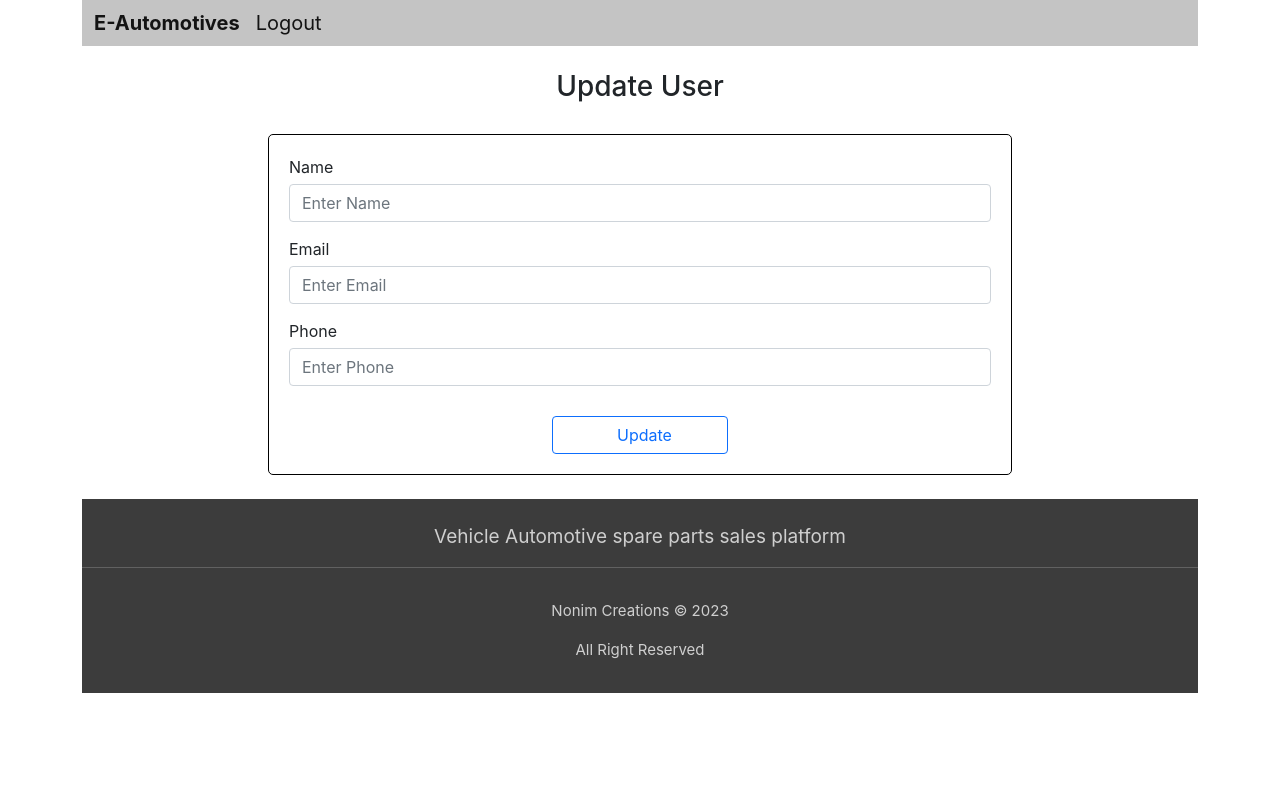
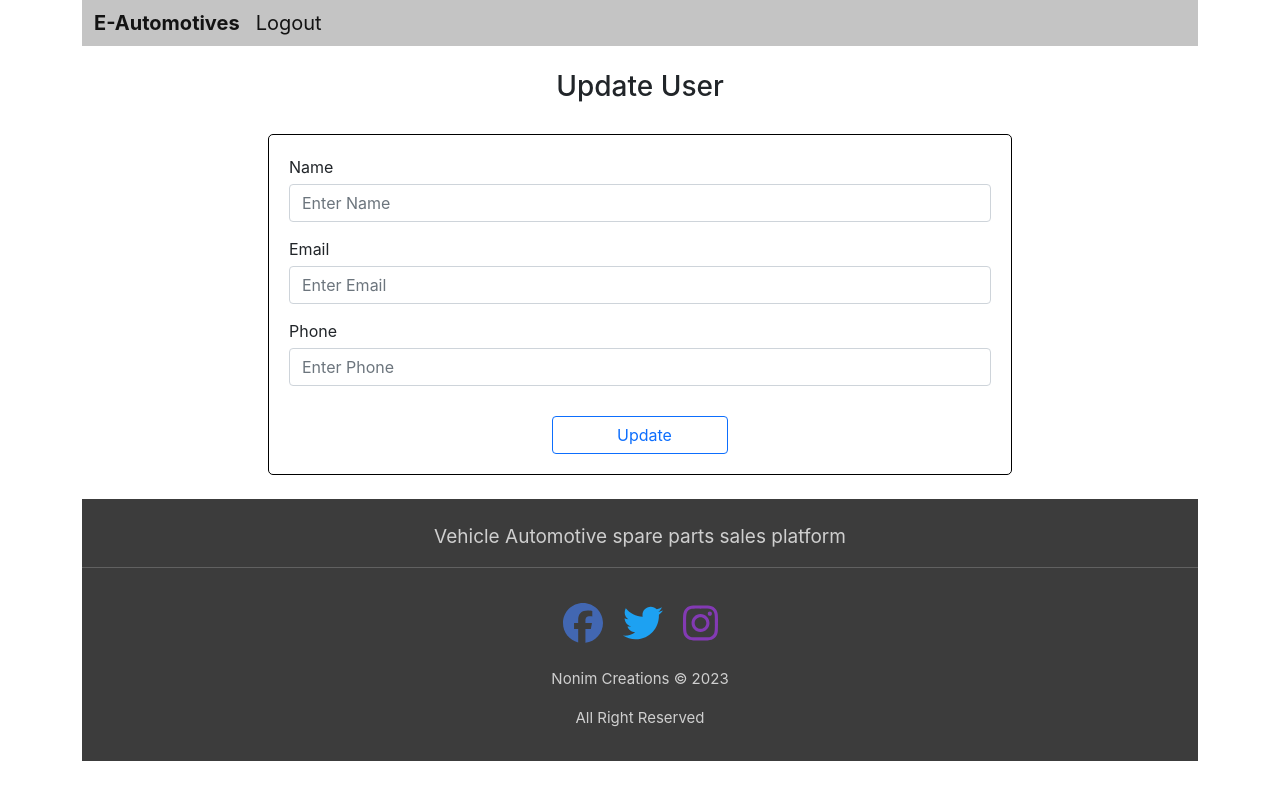
Before and after one commit to NonimUdara/E-Automotive-Web, a React (Create React App) app: page /edit/1 in a window 1280 px wide. Built offline with nearby package versions, Linux system fonts and the light colour scheme; no server answers.

Commit message:
Modify all pages footer

```diff
--- a/src/components/EditPost.js
+++ b/src/components/EditPost.js
@@ -2,6 +2,9 @@ import React, { Component } from 'react';
 import axios from 'axios';
 import { useParams } from 'react-router-dom';
 import { MDBContainer, MDBRow, MDBFooter } from "mdbreact";
+
+import { FontAwesomeIcon } from '@fortawesome/react-fontawesome';
+import { faFacebook, faTwitter, faInstagram } from '@fortawesome/free-brands-svg-icons';
 
 function withParams(Component) {
   return (props) => <Component {...props} params={useParams()} />;
@@ -97,8 +100,8 @@ class EditPost extends Component {
         </nav>
 
         <div className="col-md-8 mt-4 mx-auto">
-          <center><h3 style={{marginBottom: '30px'}}>Update User</h3></center>
-          <form className="needs-validation" noValidate style={{border:'1px solid black', borderRadius: '5px', padding: '20px'}}>
+          <center><h3 style={{ marginBottom: '30px' }}>Update User</h3></center>
+          <form className="needs-validation" noValidate style={{ border: '1px solid black', borderRadius: '5px', padding: '20px' }}>
 
             <div className="form-group" style={{ marginBottom: '15px' }}>
               <label style={{ marginBottom: '5px' }}>Name</label>
@@ -148,6 +151,11 @@ class EditPost extends Component {
             </MDBRow>
           </MDBContainer>
           <div className="footer-copyright text-center py-3">
+            <h1 style={{ marginBottom: "20px", textAlign: "center", alignItems: "center" }}>
+              <a href=" " role="button" style={{ padding: "10px", color: "#4267B2" }}><FontAwesomeIcon icon={faFacebook} /></a>
+              <a href=" " role="button" style={{ padding: "10px", color: "#1DA1F2" }}><FontAwesomeIcon icon={faTwitter} /></a>
+              <a href=" " role="button" style={{ padding: "10px", color: "#833AB4" }}><FontAwesomeIcon icon={faInstagram} /></a>
+            </h1>
             <MDBContainer fluid>
               <p style={{ fontWeight: 'regular', color: '#CFCFCF', fontSize: '15px' }}>Nonim Creations © 2023</p>
               <p style={{ fontWeight: 'regular', color: '#CFCFCF', fontSize: '15px' }}>All Right Reserved</p>
--- a/src/components/MemberDetails.js
+++ b/src/components/MemberDetails.js
@@ -1,6 +1,9 @@
 import React, { Component } from 'react';
 import axios from 'axios';
 import { MDBContainer, MDBRow, MDBFooter } from "mdbreact";
+
+import { FontAwesomeIcon } from '@fortawesome/react-fontawesome';
+import { faFacebook, faTwitter, faInstagram } from '@fortawesome/free-brands-svg-icons';
 
 export default class Home extends Component {
   constructor(props) {
@@ -144,6 +147,11 @@ export default class Home extends Component {
             </MDBRow>
           </MDBContainer>
           <div className="footer-copyright text-center py-3">
+            <h1 style={{ marginBottom: "20px", textAlign: "center", alignItems: "center" }}>
+              <a href=" " role="button" style={{ padding: "10px", color: "#4267B2" }}><FontAwesomeIcon icon={faFacebook} /></a>
+              <a href=" " role="button" style={{ padding: "10px", color: "#1DA1F2" }}><FontAwesomeIcon icon={faTwitter} /></a>
+              <a href=" " role="button" style={{ padding: "10px", color: "#833AB4" }}><FontAwesomeIcon icon={faInstagram} /></a>
+            </h1>
             <MDBContainer fluid>
               <p style={{ fontWeight: 'regular', color: '#CFCFCF', fontSize: '15px' }}>Nonim Creations © 2023</p>
               <p style={{ fontWeight: 'regular', color: '#CFCFCF', fontSize: '15px' }}>All Right Reserved</p>
--- a/src/components/UniqueDetail.js
+++ b/src/components/UniqueDetail.js
@@ -2,6 +2,9 @@ import React, { Component } from "react";
 import axios from "axios";
 import { useParams } from "react-router-dom";
 import { MDBContainer, MDBRow, MDBFooter } from "mdbreact";
+
+import { FontAwesomeIcon } from '@fortawesome/react-fontawesome';
+import { faFacebook, faTwitter, faInstagram } from '@fortawesome/free-brands-svg-icons';
 
 function withParams(Component) {
   return (props) => <Component {...props} params={useParams()} />;
@@ -57,7 +60,7 @@ class PostDetails extends Component {
           </div>
         </nav>
 
-        <center style={{ marginBottom: '30px' ,marginTop: '30px' }}><h4>Unique User Detail</h4></center>
+        <center style={{ marginBottom: '30px', marginTop: '30px' }}><h4>Unique User Detail</h4></center>
         <h4>{name}</h4>
         <hr />
 
@@ -77,12 +80,18 @@ class PostDetails extends Component {
             </MDBRow>
           </MDBContainer>
           <div className="footer-copyright text-center py-3">
+            <h1 style={{ marginBottom: "20px", textAlign: "center", alignItems: "center" }}>
+              <a href=" " role="button" style={{ padding: "10px", color: "#4267B2" }}><FontAwesomeIcon icon={faFacebook} /></a>
+              <a href=" " role="button" style={{ padding: "10px", color: "#1DA1F2" }}><FontAwesomeIcon icon={faTwitter} /></a>
+              <a href=" " role="button" style={{ padding: "10px", color: "#833AB4" }}><FontAwesomeIcon icon={faInstagram} /></a>
+            </h1>
             <MDBContainer fluid>
               <p style={{ fontWeight: 'regular', color: '#CFCFCF', fontSize: '15px' }}>Nonim Creations © 2023</p>
               <p style={{ fontWeight: 'regular', color: '#CFCFCF', fontSize: '15px' }}>All Right Reserved</p>
             </MDBContainer>
           </div>
         </MDBFooter>
+
       </div>
     );
   }
--- a/src/components/home.js
+++ b/src/components/home.js
@@ -1,5 +1,8 @@
 import React, { Component } from 'react';
 import { MDBContainer, MDBRow, MDBFooter } from "mdbreact";
+
+import { FontAwesomeIcon } from '@fortawesome/react-fontawesome';
+import { faFacebook, faTwitter, faInstagram } from '@fortawesome/free-brands-svg-icons';
 
 export default class GymHome extends Component {
   render() {
@@ -35,7 +38,7 @@ export default class GymHome extends Component {
             </div>
             <div className="col-6" style={{ alignItems: 'center', textAlign: 'center' }}>
               <p>Parts Management</p>
-              <a className="btn btn-outline-primary w-25" href=" "  role="button">Parts</a>
+              <a className="btn btn-outline-primary w-25" href=" " role="button">Parts</a>
             </div>
             <hr style={{ marginTop: '30px', marginBottom: '30px' }}></hr>
 
@@ -46,7 +49,7 @@ export default class GymHome extends Component {
             </div>
             <div className="col-4" style={{ alignItems: 'center', textAlign: 'center' }}>
               <p>Add Location</p>
-              <a className="btn btn-outline-success w-25" href=" "  role="button">Add</a>
+              <a className="btn btn-outline-success w-25" href=" " role="button">Add</a>
             </div>
             <div className="col-4" style={{ alignItems: 'center', textAlign: 'center' }}>
               <p>Manage Location</p>
@@ -70,6 +73,7 @@ export default class GymHome extends Component {
 
           </div>
         </div>
+
         <MDBFooter style={{ backgroundColor: '#3C3C3C' }} className="font-small pt-4 mt-4">
           <MDBContainer fluid className="text-center text-md-left">
             <MDBRow>
@@ -78,6 +82,11 @@ export default class GymHome extends Component {
             </MDBRow>
           </MDBContainer>
           <div className="footer-copyright text-center py-3">
+            <h1 style={{ marginBottom: "20px", textAlign: "center", alignItems: "center" }}>
+              <a href=" " role="button" style={{ padding: "10px", color: "#4267B2" }}><FontAwesomeIcon icon={faFacebook} /></a>
+              <a href=" " role="button" style={{ padding: "10px", color: "#1DA1F2" }}><FontAwesomeIcon icon={faTwitter} /></a>
+              <a href=" " role="button" style={{ padding: "10px", color: "#833AB4" }}><FontAwesomeIcon icon={faInstagram} /></a>
+            </h1>
             <MDBContainer fluid>
               <p style={{ fontWeight: 'regular', color: '#CFCFCF', fontSize: '15px' }}>Nonim Creations © 2023</p>
               <p style={{ fontWeight: 'regular', color: '#CFCFCF', fontSize: '15px' }}>All Right Reserved</p>
```
